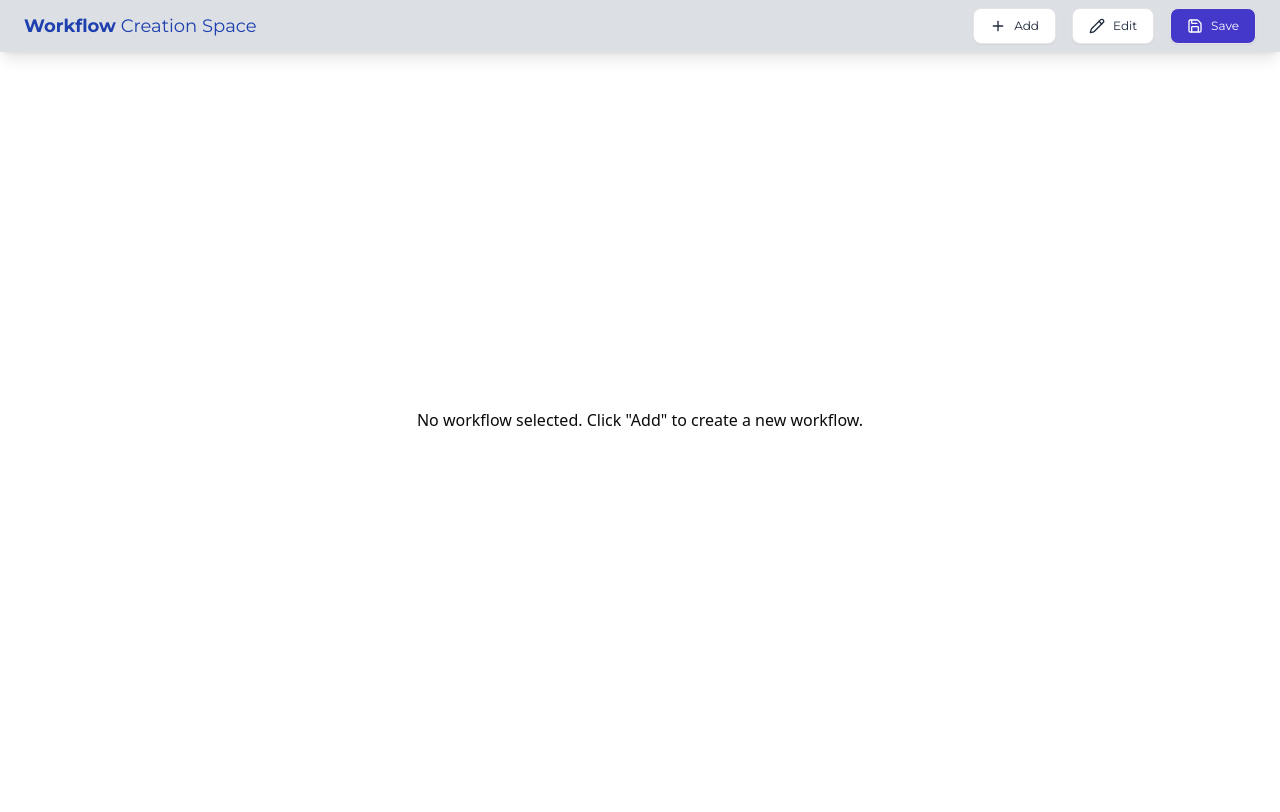
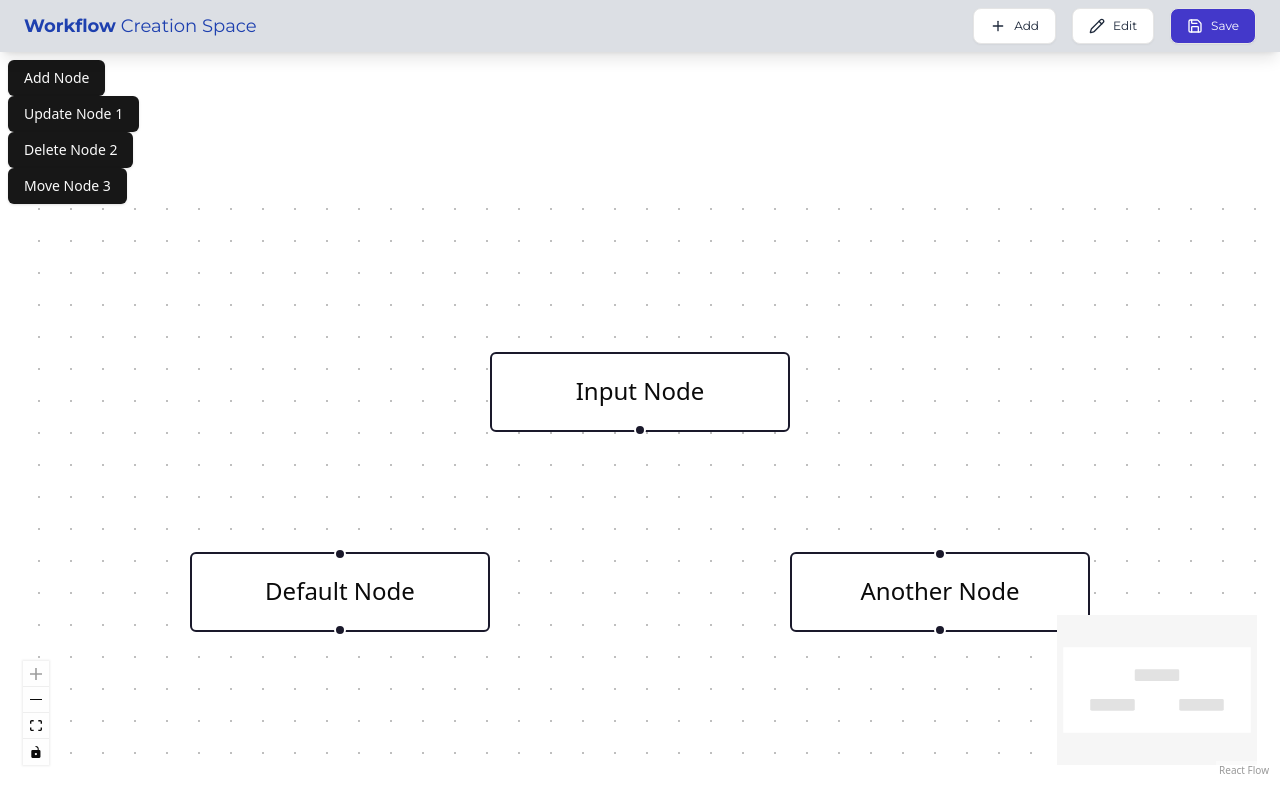
Before and after one commit to arkajitCN/react-assignment, a React (Vite) app: page / in a window 1280 px wide. Shown: the top 812 px of the page. Built offline with nearby package versions, Linux system fonts and the light colour scheme.

Commit message:
refactor: configuration of the react-flow

```diff
--- a/src/features/flow-creation-form/index.tsx
+++ b/src/features/flow-creation-form/index.tsx
@@ -20,7 +20,7 @@ import {
   SelectValue,
 } from "@/components/ui/select";
 import { useDispatch } from "react-redux";
-import { addNodesToWorkflow, addWorkflow, setCurrentWorkflow } from "@/store/workflow/slice";
+import { addWorkflow, setCurrentWorkflow } from "@/store/workflow/slice";
 import { Node } from "@xyflow/react";
 
 type FlowCreationFormProps = {
@@ -131,9 +131,6 @@ const FlowCreationForm: React.FC<FlowCreationFormProps> = ({ isOpen, setIsOpen }
       position: { x: window.innerWidth / 2, y: window.innerHeight / 2 }, // Center of the screen
       draggable: true,
     };
-
-    // Dispatch action to add the default node
-    dispatch(addNodesToWorkflow({ workflowId: id, nodes: [defaultNode] }));
   };
 
   return (
--- a/src/features/workflow-space/index.tsx
+++ b/src/features/workflow-space/index.tsx
@@ -1,97 +1,107 @@
-// Workflowspace Component
-import { RootState } from "@/store";
-import { updateEdges, updateNodes } from "@/store/workflow/slice";
+import { Button } from "@/components/ui/button";
 import {
+  ReactFlowProvider,
+  addEdge,
   Background,
   Controls,
   MiniMap,
-  NodeTypes,
+  Node,
+  Edge,
   Connection,
-  addEdge,
-  applyEdgeChanges,
-  applyNodeChanges,
+  useEdgesState,
+  useNodesState,
   ReactFlow,
 } from "@xyflow/react";
-import { useCallback, useState, useMemo } from "react";
-import { useDispatch, useSelector } from "react-redux";
-import CustomNode from "./custom-node";
 
 import "@xyflow/react/dist/style.css";
 
+const initialNodes: Node[] = [
+  {
+    id: "1",
+    type: "input",
+    data: { label: "Input Node" },
+    position: { x: 250, y: 0 },
+  },
+  {
+    id: "2",
+    data: { label: "Default Node" },
+    position: { x: 100, y: 100 },
+  },
+  {
+    id: "3",
+    data: { label: "Another Node" },
+    position: { x: 400, y: 100 },
+  },
+];
+
+const initialEdges: Edge[] = [];
+
 export default function Workflowspace() {
-  const [isEditing, setIsEditing] = useState<boolean>(true);
+  // eslint-disable-next-line @typescript-eslint/no-unused-vars
+  const [nodes, setNodes, onNodesChange] = useNodesState(initialNodes);
+  const [edges, setEdges, onEdgesChange] = useEdgesState(initialEdges);
 
-  const { workflows, currentWorkflow } = useSelector((state: RootState) => state.workflow);
-  const currentWorkflowData = useMemo(
-    () => workflows.find((w) => w.id === currentWorkflow),
-    [workflows, currentWorkflow]
+  const onConnect = (connection: Connection) => setEdges((eds) => addEdge(connection, eds));
+
+  const handleAddNodes = () => {
+    const newNode = {
+      id: `${Date.now()}`, // A unique ID for the new node
+      data: { label: "New Node" },
+      position: { x: 300, y: 300 }, // Define the position
+    };
+
+    setNodes((prevNodes) => [...prevNodes, newNode]);
+  };
+
+  const updateNodeLabel = (nodeId: string, newLabel: string) => {
+    setNodes((prevNodes) =>
+      prevNodes.map((node) =>
+        node.id === nodeId ? { ...node, data: { ...node.data, label: newLabel } } : node
+      )
     );
+  };
 
-  console.log("DEBUG", workflows);
+  const deleteNode = (nodeId: string) => {
+    setNodes((prevNodes) => prevNodes.filter((node) => node.id !== nodeId));
+  };
 
-  const dispatch = useDispatch();
-  const nodeTypes: NodeTypes = useMemo(
-    () => ({
-      custom: CustomNode,
-    }),
-    []
+  const moveNode = (nodeId: string, newX: number, newY: number) => {
+    setNodes((prevNodes) =>
+      prevNodes.map((node) =>
+        node.id === nodeId ? { ...node, position: { x: newX, y: newY } } : node
+      )
     );
-
-  const onNodesChange = useCallback(
-    (changes: any) => {
-      if (currentWorkflowData && isEditing) {
-        dispatch(updateNodes(applyNodeChanges(changes, currentWorkflowData.nodes)));
-      }
-    },
-    [currentWorkflowData, dispatch, isEditing]
-  );
-
-  const onEdgesChange = useCallback(
-    (changes: any) => {
-      if (currentWorkflowData && isEditing) {
-        dispatch(updateEdges(applyEdgeChanges(changes, currentWorkflowData.edges)));
-      }
-    },
-    [currentWorkflowData, dispatch, isEditing]
-  );
-
-  const onConnect = useCallback(
-    (connection: Connection) => {
-      if (currentWorkflowData && isEditing) {
-        dispatch(updateEdges(addEdge(connection, currentWorkflowData.edges)));
-      }
-    },
-    [currentWorkflowData, dispatch, isEditing]
-  );
+  };
 
   return (
     <div className="h-[90vh] w-full flex flex-col">
-      <div className="flex-grow">
-        {currentWorkflowData ? (
+      <Button className="w-fit" onClick={() => handleAddNodes()}>
+        Add Node
+      </Button>
+      <Button className="w-fit" onClick={() => updateNodeLabel("1", "Updated Label")}>
+        Update Node 1
+      </Button>
+      <Button className="w-fit" onClick={() => deleteNode("2")}>
+        Delete Node 2
+      </Button>
+      <Button className="w-fit" onClick={() => moveNode("3", 500, 200)}>
+        Move Node 3
+      </Button>
+
+      <ReactFlowProvider>
         <ReactFlow
-            nodes={currentWorkflowData.nodes}
-            edges={currentWorkflowData.edges}
+          nodes={nodes}
+          edges={edges}
           onNodesChange={onNodesChange}
           onEdgesChange={onEdgesChange}
           onConnect={onConnect}
-            nodeTypes={nodeTypes}
           fitView
-            snapToGrid
-            snapGrid={[15, 15]}
-            nodesDraggable={isEditing}
-            nodesConnectable={isEditing}
-            elementsSelectable={isEditing}
         >
-            <Background />
+          <Background color="#aaa" gap={16} />
+          <MiniMap />
           <Controls />
-            <MiniMap />
         </ReactFlow>
-        ) : (
-          <div className="h-full flex items-center justify-center">
-            <p>No workflow selected. Click "Add" to create a new workflow.</p>
-          </div>
-        )}
-      </div>
+      </ReactFlowProvider>
     </div>
   );
 }
```
Also changed, not shown: src/store/flow/slice.ts (added). Lines whose indentation alone changed are shown as unchanged.
